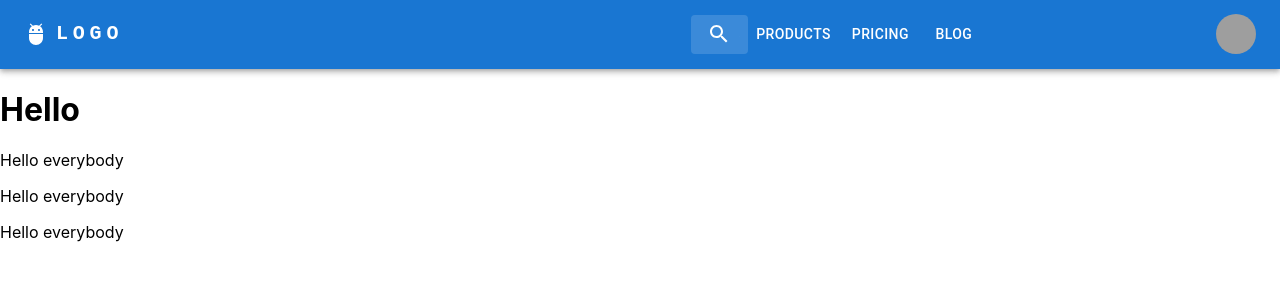
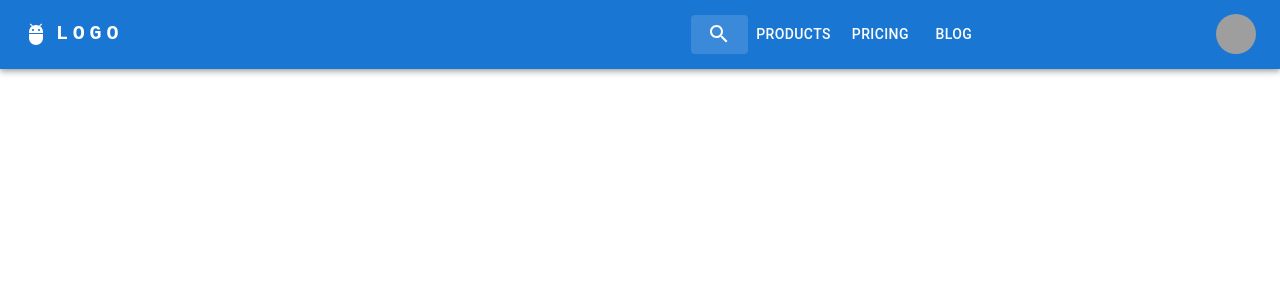
Before and after one commit to SergioDegas/Music-land, a React (Create React App) app: page / in a window 1280 px wide. Shown: the top 300 px of the page. Built offline with nearby package versions, Linux system fonts and the light colour scheme; grey boxes are pictures that could not be loaded.

Commit message:
Update App.jsx

```diff
--- a/src/components/App.jsx
+++ b/src/components/App.jsx
@@ -4,16 +4,7 @@ export const App = () => {
   return (
     <>
       <ResponsiveBar />
-      <h1>Hello</h1>
-      <div>
-        <p>Hello everybody</p>
-      </div>
-      <div>
-        <p>Hello everybody</p>
-      </div>
-      <div>
-        <p>Hello everybody</p>
-      </div>
+
     </>
   );
 };
```
